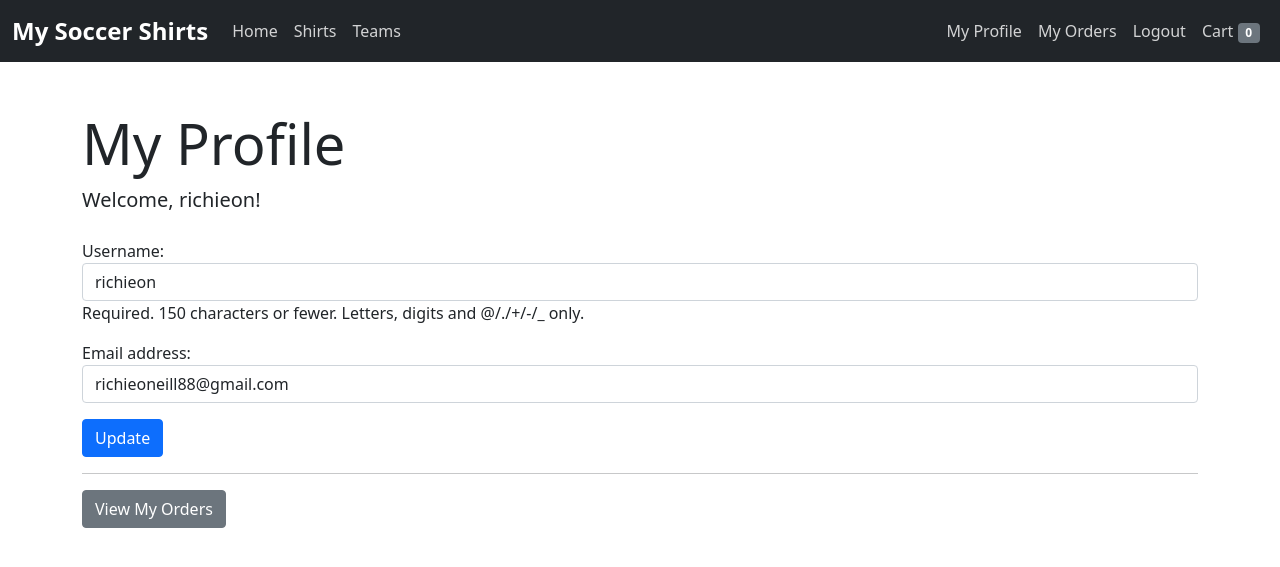
After one commit to Richieon88/football-shirt-shop, a Django app: page /profile/ in a window 1280 px wide. The commit adds this page. Shown: the top 567 px of the page. Run offline with Django 4.2, Linux system fonts and the light colour scheme; a user stored in the database is signed in; data comes from the database, SQL or seed files in the repository; data that the repository does not hold is empty.

Commit message:
Add user profile page

```diff
--- a/home/forms.py
+++ b/home/forms.py
@@ -1,5 +1,6 @@
 from django import forms
 from .models import NewsletterSubscriber
+from django.contrib.auth.models import User
 
 class NewsletterSignupForm(forms.ModelForm):
     email = forms.EmailField(
@@ -13,3 +14,12 @@ class NewsletterSignupForm(forms.ModelForm):
     class Meta:
         model = NewsletterSubscriber
         fields = ['email']
+
+class ProfileUpdateForm(forms.ModelForm):
+    class Meta:
+        model = User
+        fields = ['username', 'email']
+        widgets = {
+            'username': forms.TextInput(attrs={'class': 'form-control'}),
+            'email': forms.EmailInput(attrs={'class': 'form-control'}),
+        }
--- /dev/null
+++ b/home/templates/home/profile.html
@@ -0,0 +1,19 @@
+{% extends 'base.html' %}
+
+{% block title %}Profile - My Soccer Shirts{% endblock %}
+
+{% block content %}
+<div class="container my-5">
+    <h1 class="display-4">My Profile</h1>
+    <p class="lead">Welcome, {{ request.user.username }}!</p>
+
+    <form method="POST" class="mt-4">
+        {% csrf_token %}
+        {{ form.as_p }}
+        <button type="submit" class="btn btn-primary">Update</button>
+    </form>
+
+    <hr>
+    <a href="{% url 'checkout:order_history' %}" class="btn btn-secondary">View My Orders</a>
+</div>
+{% endblock %}
--- a/home/urls.py
+++ b/home/urls.py
@@ -7,4 +7,5 @@ app_name = 'home'
 urlpatterns = [
     path('', views.index, name='index'),
     path('newsletter/signup/', views.newsletter_signup, name='newsletter_signup'),
+    path('profile/', views.profile, name='profile'),
 ]
--- a/home/views.py
+++ b/home/views.py
@@ -1,8 +1,10 @@
 from django.shortcuts import render, redirect
+from django.contrib.auth.decorators import login_required
+from django.contrib.auth.models import User
 from django.contrib import messages
 from django.core.mail import send_mail
 from django.conf import settings
-from .forms import NewsletterSignupForm
+from .forms import NewsletterSignupForm, ProfileUpdateForm
 from .models import NewsletterSubscriber
 
 # Create your views here.
@@ -34,3 +36,17 @@ def newsletter_signup(request):
         form = NewsletterSignupForm()
 
     return render(request, 'home/newsletter_signup.html', {'form': form})
+
+@login_required
+def profile(request):
+    """A view to display and update the user's profile."""
+    if request.method == 'POST':
+        form = ProfileUpdateForm(request.POST, instance=request.user)
+        if form.is_valid():
+            form.save()
+            messages.success(request, 'Your profile has been updated successfully!')
+            return redirect('home:profile')
+    else:
+        form = ProfileUpdateForm(instance=request.user)
+
+    return render(request, 'home/profile.html', {'form': form})
--- a/templates/base.html
+++ b/templates/base.html
@@ -34,6 +34,9 @@
                 <ul class="navbar-nav ms-auto mb-2 mb-lg-0">
                     {% if request.user.is_authenticated %}
                         <li class="nav-item">
+                            <a class="nav-link" href="{% url 'home:profile' %}">My Profile</a>
+                        </li>
+                        <li class="nav-item">
                             <a class="nav-link" href="{% url 'checkout:order_history' %}">My Orders</a>
                         </li>
                         <li class="nav-item">
```
